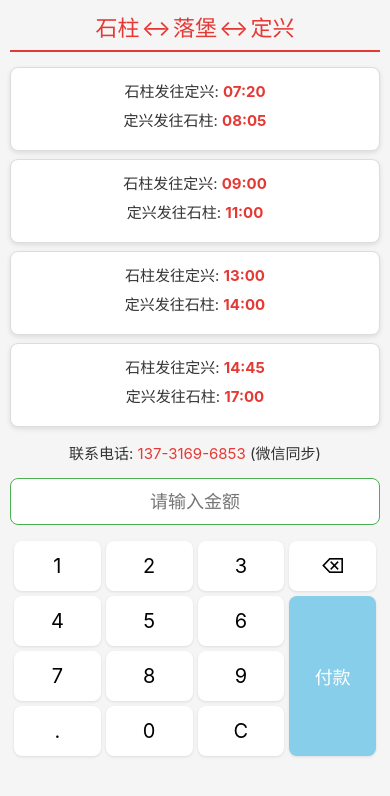
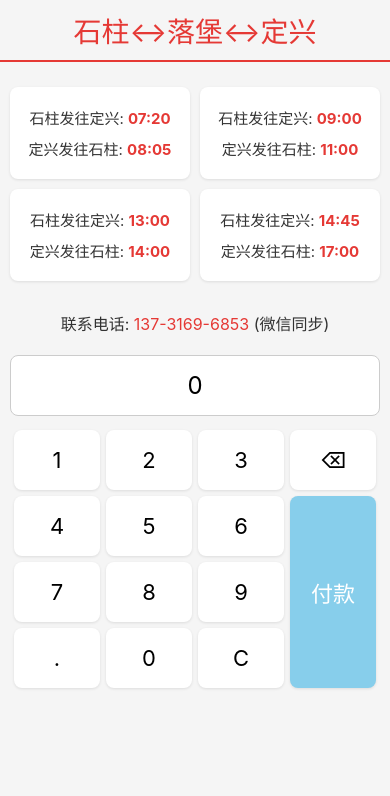
Before and after one commit to yuxin798/Three-pay, a plain HTML site: page index.html in a window 390 px wide. Both pictures are taken after a click on the button "付款". Drawn offline with Linux system fonts and the light colour scheme.

Commit message:
Add files via upload

```diff
--- a/index.html
+++ b/index.html
@@ -17,53 +17,48 @@
         </div>
 
         <div class="schedule-container">
-            <div class="schedule-row">
-                <div class="schedule-box">
-                    <p class="departure">石柱发往定兴: <span class="time">07:20</span></p>
-                    <p class="departure">定兴发往石柱: <span class="time">08:05</span></p>
-                </div>
-                <div class="schedule-box">
-                    <p class="departure">石柱发往定兴: <span class="time">09:00</span></p>
-                    <p class="departure">定兴发往石柱: <span class="time">11:00</span></p>
-                </div>
+            <div class="schedule-box">
+                <p>石柱发往定兴: <span class="time">07:20</span></p>
+                <p>定兴发往石柱: <span class="time">08:05</span></p>
             </div>
-            <div class="schedule-row">
-                <div class="schedule-box">
-                    <p class="departure">石柱发往定兴: <span class="time">13:00</span></p>
-                    <p class="departure">定兴发往石柱: <span class="time">14:00</span></p>
-                </div>
-                <div class="schedule-box">
-                    <p class="departure">石柱发往定兴: <span class="time">14:45</span></p>
-                    <p class="departure">定兴发往石柱: <span class="time">17:00</span></p>
-                </div>
+
+            <div class="schedule-box">
+                <p>石柱发往定兴: <span class="time">09:00</span></p>
+                <p>定兴发往石柱: <span class="time">11:00</span></p>
+            </div>
+
+            <div class="schedule-box">
+                <p>石柱发往定兴: <span class="time">13:00</span></p>
+                <p>定兴发往石柱: <span class="time">14:00</span></p>
+            </div>
+
+            <div class="schedule-box">
+                <p>石柱发往定兴: <span class="time">14:45</span></p>
+                <p>定兴发往石柱: <span class="time">17:00</span></p>
             </div>
         </div>
 
         <div class="contact-info">
-            <p>联系电话: <span class="phone">137-3169-6853</span> (微信同步)</p>
+            联系电话: <span class="phone">137-3169-6853</span> (微信同步)
         </div>
 
         <div class="payment-section">
             <div class="input-container">
-                <input type="text" id="amount" placeholder="请输入金额" readonly>
+                <input type="text" id="amount" placeholder="0" readonly>
             </div>
 
             <div class="keypad">
-                <!-- 第一行 -->
                 <button class="key">1</button>
                 <button class="key">2</button>
                 <button class="key">3</button>
                 <button class="key delete">⌫</button>
-                <!-- 第二行 -->
                 <button class="key">4</button>
                 <button class="key">5</button>
                 <button class="key">6</button>
                 <button class="key pay-btn">付款</button>
-                <!-- 第三行 -->
                 <button class="key">7</button>
                 <button class="key">8</button>
                 <button class="key">9</button>
-                <!-- 第四行 -->
                 <button class="key dot">.</button>
                 <button class="key">0</button>
                 <button class="key">C</button>
--- a/script.js
+++ b/script.js
@@ -8,13 +8,6 @@ document.addEventListener('DOMContentLoaded', function() {
         // 不再阻止焦点，只确保不会弹出键盘
         this.setAttribute('readonly', 'readonly');
     });
-
-    // 保持页面固定，防止iOS上弹性滚动引起的页面回弹
-    document.body.addEventListener('touchmove', function(e) {
-        if (e.target.tagName !== 'INPUT') {
-            e.preventDefault();
-        }
-    }, { passive: false });
 
     // 当前输入的金额
     let currentAmount = '';
@@ -30,27 +23,17 @@ document.addEventListener('DOMContentLoaded', function() {
 
     // 为每个按键添加点击和触摸事件
     keys.forEach(key => {
-        // 使用触摸事件以获得更好的移动端响应
         key.addEventListener('touchstart', handleKeyPress);
         key.addEventListener('click', handleKeyPress);
-
-        // 防止触摸时出现阴影或高亮
-        key.addEventListener('touchstart', function(e) {
-            e.preventDefault();
-            this.classList.add('active');
-        }, { passive: false });
-
-        key.addEventListener('touchend', function() {
-            this.classList.remove('active');
-        });
     });
 
-    function handleKeyPress() {
-        const value = this.textContent;
-
+    function handleKeyPress(e) {
+        e.preventDefault();
         if (this.classList.contains('empty')) {
             return;
         }
+
+        const value = this.textContent;
 
         if (value === '⌫') {
             // 删除最后一个字符
@@ -97,20 +80,21 @@ document.addEventListener('DOMContentLoaded', function() {
         }
 
         // 更新输入框显示
-        amountInput.value = currentAmount;
+        if (currentAmount === '') {
+            amountInput.value = '0';  // 当没有输入时显示0
+        } else {
+            amountInput.value = currentAmount;
+        }
 
         // 更新付款按钮颜色
         updatePayButtonColor();
     }
 
     // 禁用双击缩放
-    let lastTouchEnd = 0;
-    document.addEventListener('touchend', function(e) {
-        const now = Date.now();
-        if (now - lastTouchEnd <= 300) {
+    document.addEventListener('touchmove', function(e) {
+        if (e.touches.length > 1) {
             e.preventDefault();
         }
-        lastTouchEnd = now;
     }, { passive: false });
 
     // 适配 iOS 设备
--- a/styles.css
+++ b/styles.css
@@ -19,62 +19,72 @@ html, body {
     width: 100%;
     max-width: 600px;
     margin: 0 auto;
-    padding: 10px;
-    padding-bottom: 30px;
+    padding: 0;
 }
 
 /* 头部样式 */
 .header {
     text-align: center;
-    margin-bottom: 15px;
+    padding: 10px 0;
+}
+
+.title-container {
+    font-size: 16px;
+    margin-bottom: 5px;
+    color: #333;
+}
+
+.domain {
+    font-size: 14px;
+    color: #888;
+    margin-bottom: 10px;
 }
 
 .header h1 {
-    font-size: 22px;
+    font-size: 28px;
     font-weight: 500;
     color: #e53935;
-    margin-bottom: 8px;
-    white-space: nowrap;
+    margin-bottom: 10px;
 }
 
 .arrow {
     font-weight: normal;
-    padding: 0 2px;
+    color: #e53935;
 }
 
 .divider {
     height: 2px;
     background-color: #e53935;
     width: 100%;
+    margin-bottom: 15px;
 }
 
 /* 时刻表样式 */
 .schedule-container {
-    margin-bottom: 15px;
-}
-
-.schedule-row {
+    padding: 0 10px;
+    margin-bottom: 20px;
     display: flex;
     flex-wrap: wrap;
-    gap: 8px;
-    margin-bottom: 8px;
+    justify-content: space-between;
 }
 
 .schedule-box {
-    flex: 1;
-    min-width: calc(50% - 8px);
     background-color: #fff;
-    border: 1px solid #ddd;
     border-radius: 8px;
-    padding: 12px 8px;
-    box-shadow: 0 2px 5px rgba(0, 0, 0, 0.1);
+    padding: 20px 15px;
+    margin-bottom: 10px;
+    box-shadow: 0 1px 3px rgba(0, 0, 0, 0.1);
+    width: calc(50% - 5px);
 }
 
-.departure {
-    margin-bottom: 8px;
-    font-size: 15px;
+.schedule-box p {
+    font-size: 16px;
+    margin-bottom: 10px;
     text-align: center;
-    white-space: nowrap;
+}
+
+.schedule-box p:last-child {
+    margin-bottom: 0;
 }
 
 .time {
@@ -85,12 +95,9 @@ html, body {
 /* 联系信息样式 */
 .contact-info {
     text-align: center;
-    margin-bottom: 15px;
-}
-
-.contact-info p {
-    font-size: 15px;
-    white-space: nowrap;
+    margin-bottom: 20px;
+    font-size: 16px;
+    padding: 0 10px;
 }
 
 .phone {
@@ -99,19 +106,20 @@ html, body {
 
 /* 支付部分样式 */
 .payment-section {
-    margin-top: 15px;
+    margin-top: 10px;
+    padding: 0 10px;
 }
 
 .input-container {
-    margin-bottom: 12px;
+    margin-bottom: 10px;
 }
 
 #amount {
     width: 100%;
-    padding: 12px;
-    font-size: 18px;
+    padding: 15px;
+    font-size: 24px;
     text-align: center;
-    border: 1px solid #4caf50;
+    border: 1px solid #ccc;
     border-radius: 8px;
     outline: none;
     background-color: white;
@@ -121,15 +129,15 @@ html, body {
 .keypad {
     display: grid;
     grid-template-columns: repeat(4, 1fr);
-    grid-template-rows: repeat(4, 55px);
-    gap: 6px;
-    margin-top: 8px;
-    padding: 4px;
-    background-color: #f5f5f5;
+    grid-template-rows: repeat(4, 70px);
+    gap: 8px;
+    background-color: transparent;
+    margin: 0;
+    padding: 5px;
 }
 
 .key {
-    font-size: 22px;
+    font-size: 24px;
     background-color: white;
     border: none;
     border-radius: 8px;
@@ -138,17 +146,14 @@ html, body {
     display: flex;
     justify-content: center;
     align-items: center;
-    box-shadow: 0 1px 3px rgba(0, 0, 0, 0.1);
     touch-action: manipulation;
     user-select: none;
     -webkit-user-select: none;
-    min-width: 0;
-    min-height: 0;
+    box-shadow: 0 1px 3px rgba(0, 0, 0, 0.1);
 }
 
 .key:active {
     background-color: #f0f0f0;
-    transform: scale(0.98);
 }
 
 .delete {
@@ -164,33 +169,51 @@ html, body {
 .pay-btn {
     background-color: #87CEEB;
     color: white;
-    font-size: 22px;
+    font-size: 24px;
     grid-column: 4;
     grid-row: 2 / span 3;
     border-radius: 8px;
 }
 
 .dot {
-    font-size: 26px;
+    font-size: 28px;
 }
 
 /* 响应式设计 */
 @media (max-width: 480px) {
-    body {
+    .schedule-box p {
         font-size: 15px;
     }
 
-    .schedule-row {
-        flex-direction: column;
+    .keypad {
+        grid-template-rows: repeat(4, 60px);
+        gap: 6px;
+        padding: 4px;
+    }
+
+    .key {
+        font-size: 22px;
+    }
+}
+
+/* 极小屏幕设备适配 */
+@media (max-width: 359px) {
+    .header h1 {
+        font-size: 24px;
     }
 
     .schedule-box {
-        min-width: 100%;
+        padding: 15px 8px;
+    }
+
+    .schedule-box p {
+        font-size: 13px;
     }
 
     .keypad {
+        grid-template-rows: repeat(4, 50px);
         gap: 5px;
-        grid-template-rows: repeat(4, 50px);
+        padding: 3px;
     }
 
     .key {
@@ -198,79 +221,34 @@ html, body {
     }
 
     .pay-btn {
-        font-size: 18px;
-    }
-}
-
-/* 极小屏幕设备适配 */
-@media (max-width: 359px) {
-    .container {
-        padding: 8px;
-    }
-
-    .header h1 {
-        font-size: 19px;
-    }
-
-    .departure {
-        font-size: 14px;
-    }
-
-    .contact-info p {
-        font-size: 14px;
-    }
-
-    .keypad {
-        gap: 3px;
-        grid-template-rows: repeat(4, 45px);
-    }
-
-    .key {
-        font-size: 18px;
-        border-radius: 6px;
-    }
-
-    .pay-btn {
-        font-size: 16px;
+        font-size: 20px;
     }
 }
 
 /* 大型手机设备适配 */
-@media (min-width: 481px) and (max-width: 767px) {
+@media (min-width: 481px) {
     .keypad {
-        grid-template-rows: repeat(4, 60px);
+        grid-template-rows: repeat(4, 70px);
     }
 }
 
 /* 横屏模式适配 */
 @media (orientation: landscape) and (max-height: 500px) {
-    .container {
-        padding: 8px;
-    }
-
     .schedule-container {
-        margin-bottom: 8px;
-    }
-
-    .schedule-row {
-        display: grid;
-        grid-template-columns: repeat(2, 1fr);
-        gap: 6px;
+        margin-bottom: 10px;
     }
 
     .schedule-box {
-        padding: 8px;
+        padding: 12px 8px;
+        margin-bottom: 5px;
     }
 
-    .departure {
-        margin-bottom: 4px;
+    .schedule-box p {
+        font-size: 14px;
+        margin-bottom: 5px;
     }
 
     .keypad {
-        grid-template-rows: repeat(4, 38px);
-    }
-
-    .key {
-        font-size: 16px;
+        grid-template-rows: repeat(4, 45px);
     }
 }
```
